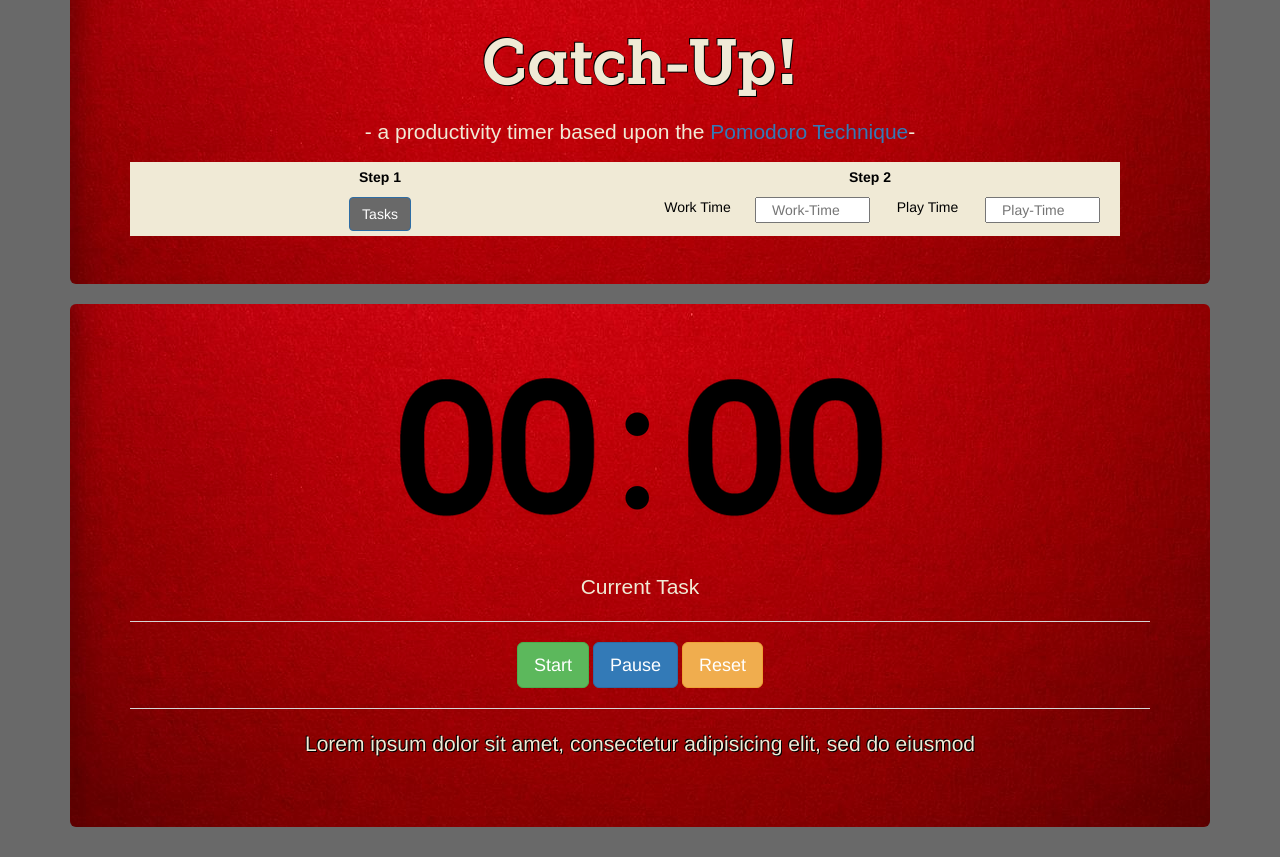
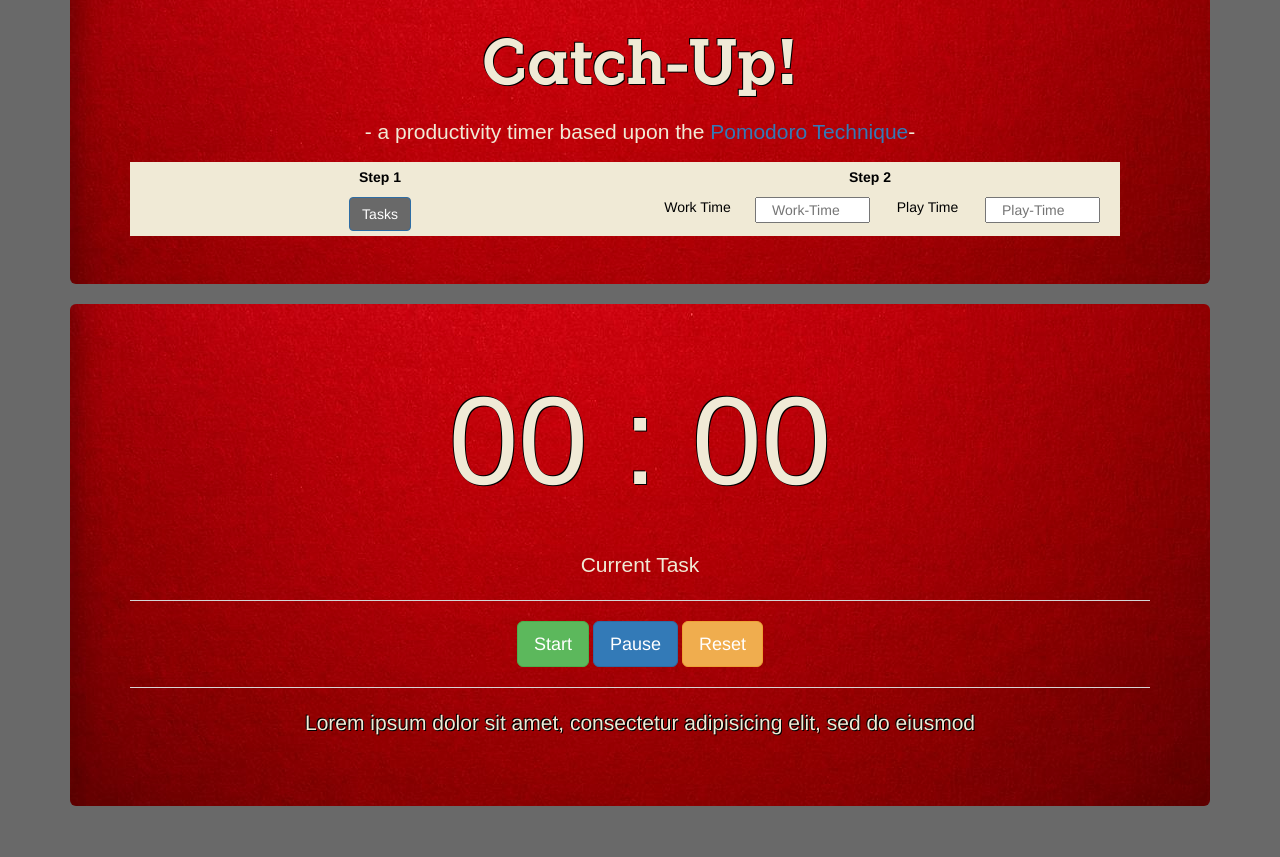
Before and after one commit to TaylorWhitlatch/Pomodoro-Clock, a plain HTML site: page index.html in a window 1280 px wide. After the commit the page ends 836 px from the top, so only its background shows below. Drawn offline with nearby package versions, Linux system fonts and the light colour scheme.

Commit message:
fixed timer spacing

```diff
--- a/css/styles.css
+++ b/css/styles.css
@@ -74,8 +74,7 @@ background-color: dimgray;
 }
 
 .colon {
-	margin-right: -60px;
-	margin-left: -60px;
+	font-size: 125px;
 }
 
 .task-button {
@@ -87,5 +86,6 @@ background-color: dimgray;
 }
 
 .time {
+	font-size: 125px;
 
 }
--- a/index.html
+++ b/index.html
@@ -64,9 +64,9 @@
 
 <div class="jumbotron text-center">
   <div class="display-3 time">
-    <div class="minutes time"><img src="images/zero.png"></div>
-    <div class="colon time"><img src="images/colon.png"></div>
-    <div class="seconds time"><img src="images/zero.png"></div>
+    <div class="minutes time">00</div>
+    <div class="colon time">:</div>
+    <div class="seconds time">00</div>
 
   </div>
 
```
